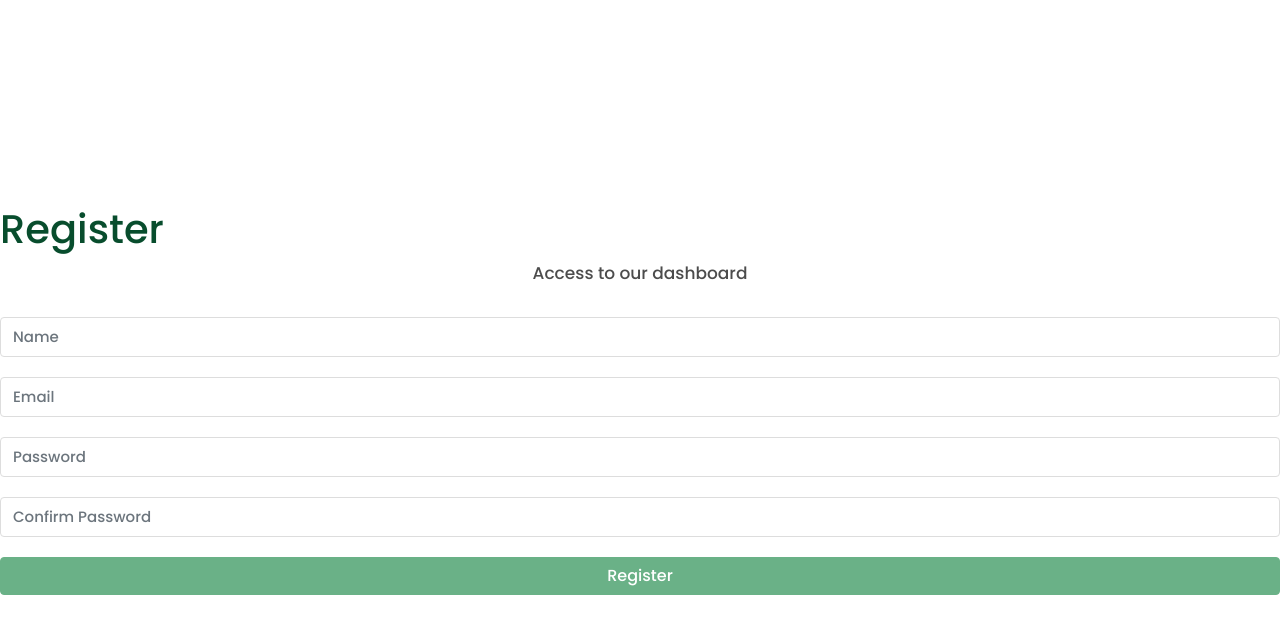
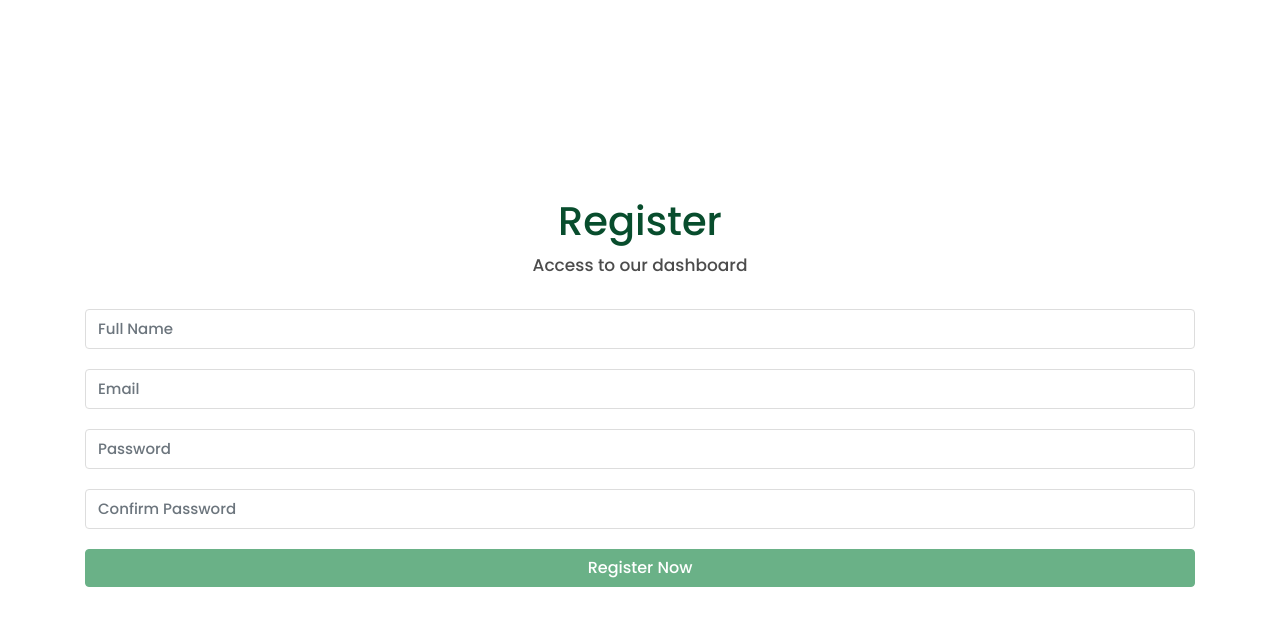
Before and after one commit to mohitsh7979/employee_management, a Django app: page /signup/ in a window 1280 px wide. Shown: the top 634 px of the page. Run offline with Django 4.2, Linux system fonts and the light colour scheme; some libraries are stand-ins or nearby versions.

Commit message:
register frontend

```diff
--- a/management_system/templates/signup.html
+++ b/management_system/templates/signup.html
@@ -1,5 +1,3 @@
-<!DOCTYPE html>
-<html lang="en">
 {% load static %}
    <!-- Mirrored from preschool.dreamguystech.com/html-template/login.html by HTTrack Website Copier/3.x [XR&CO'2014], Thu, 28 Oct 2021 11:11:39 GMT -->
    <head>
@@ -16,40 +14,35 @@
 </style>
    </head>
 <body>
-    <div class="main-wrapper login-body">
-        <div class="login-wrapper">
-        <div class="container">
-        </div>
-        <div class="login-right">
-        <div class="login-right-wrap">
-        <h1>Register</h1>
-        <p class="account-subtitle">Access to our dashboard</p>
+   <div class="main-wrapper login-body">
+      <div class="login-wrapper">
+         <div class="container">
+               <div class="login-right">
+
+                     <h1><center>Register</center></h1>
+                     <p class="account-subtitle">Access to our dashboard</p>
 
         <form action="" method="post">
-
-
         <div class="form-group">
-        <input class="form-control" type="text" placeholder="Name">
+        <input class="form-control" type="text" placeholder="Full Name">
         </div>
         <div class="form-group">
-        <input class="form-control" type="text" placeholder="Email">
+        <input class="form-control" type="email" placeholder="Email">
         </div>
         <div class="form-group">
-        <input class="form-control" type="text" placeholder="Password">
+        <input class="form-control" type="password" placeholder="Password">
         </div>
         <div class="form-group">
-        <input class="form-control" type="text" placeholder="Confirm Password">
+        <input class="form-control" type="Password" placeholder="Confirm Password">
         </div>
 
 
         <div class="form-group mb-0">
-        <button class="btn btn-primary btn-block" type="submit">Register</button>
+        <button class="btn btn-primary btn-block" type="submit">Register Now</button>
         </div>
         </form>
 
 
-        </div>
-        </div>
         </div>
         </div>
         </div>
```
